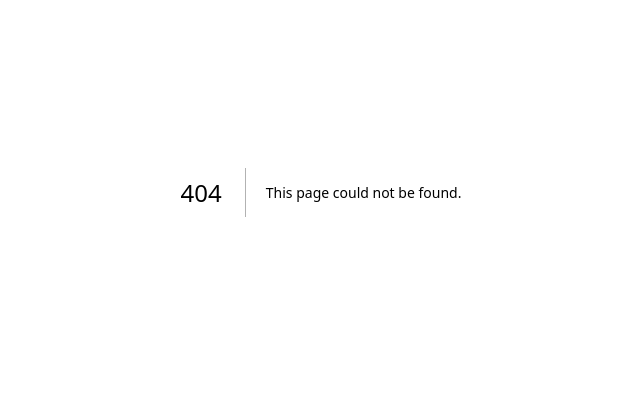
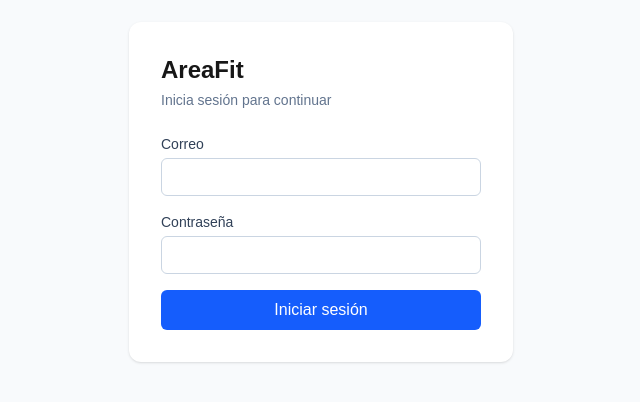
Before and after one commit to uteau/areafit, a Next.js app: page /login in a window 1280 px wide. Before the commit this address had no page. Shown: the part 208-610 px from the top of the page, without its empty margins (319-959 px from the left). Built offline with nearby package versions, Linux system fonts and the light colour scheme.

Commit message:
feat(auth): login, logout and role access controls

```diff
--- /dev/null
+++ b/app/(auth)/login/actions.ts
@@ -0,0 +1,16 @@
+'use server'
+
+import { redirect } from 'next/navigation'
+import { createClient } from '@/lib/supabase/server'
+
+export async function signIn(formData: FormData) {
+  const supabase = await createClient()
+  const email = String(formData.get('email'))
+  const password = String(formData.get('password'))
+
+  const { error } = await supabase.auth.signInWithPassword({ email, password })
+  if (error) {
+    redirect(`/login?error=El+correo+o+la+contraseña+son+incorrectos`)
+  }
+  redirect('/calendario')
+}
--- /dev/null
+++ b/app/(auth)/login/page.tsx
@@ -0,0 +1,52 @@
+import { signIn } from './actions'
+
+export default async function LoginPage({
+  searchParams,
+}: {
+  searchParams: Promise<{ error?: string }>
+}) {
+  const params = await searchParams
+  const error = params.error
+
+  return (
+    <main className="flex min-h-screen items-center justify-center bg-slate-50 p-6">
+      <div className="w-full max-w-sm rounded-xl bg-white p-8 shadow-sm">
+        <h1 className="text-2xl font-semibold">AreaFit</h1>
+        <p className="mt-1 text-sm text-slate-500">Inicia sesión para continuar</p>
+
+        {error ? (
+          <p className="mt-4 rounded-md bg-red-50 px-3 py-2 text-sm text-red-700" role="alert">
+            {error}
+          </p>
+        ) : null}
+
+        <form action={signIn} className="mt-6 flex flex-col gap-4">
+          <label className="flex flex-col gap-1 text-sm">
+            <span className="font-medium text-slate-700">Correo</span>
+            <input
+              name="email"
+              type="email"
+              required
+              className="rounded-md border border-slate-300 px-3 py-2 text-slate-900 outline-none focus:border-blue-500 focus:ring-2 focus:ring-blue-100"
+            />
+          </label>
+          <label className="flex flex-col gap-1 text-sm">
+            <span className="font-medium text-slate-700">Contraseña</span>
+            <input
+              name="password"
+              type="password"
+              required
+              className="rounded-md border border-slate-300 px-3 py-2 text-slate-900 outline-none focus:border-blue-500 focus:ring-2 focus:ring-blue-100"
+            />
+          </label>
+          <button
+            type="submit"
+            className="rounded-md bg-blue-600 px-4 py-2 font-medium text-white hover:bg-blue-700"
+          >
+            Iniciar sesión
+          </button>
+        </form>
+      </div>
+    </main>
+  )
+}
--- /dev/null
+++ b/app/auth/callback/route.ts
@@ -0,0 +1,13 @@
+import { NextResponse } from 'next/server'
+import { createClient } from '@/lib/supabase/server'
+
+export async function GET(request: Request) {
+  const { searchParams, origin } = new URL(request.url)
+  const code = searchParams.get('code')
+  if (code) {
+    const supabase = await createClient()
+    const { error } = await supabase.auth.exchangeCodeForSession(code)
+    if (!error) return NextResponse.redirect(`${origin}/calendario`)
+  }
+  return NextResponse.redirect(`${origin}/login`)
+}
--- /dev/null
+++ b/app/logout/route.ts
@@ -0,0 +1,8 @@
+import { NextResponse } from 'next/server'
+import { createClient } from '@/lib/supabase/server'
+
+export async function POST() {
+  const supabase = await createClient()
+  await supabase.auth.signOut()
+  return NextResponse.redirect(new URL('/login', process.env.NEXT_PUBLIC_SUPABASE_URL ?? 'http://localhost:3000'), { status: 302 })
+}
--- /dev/null
+++ b/lib/access.ts
@@ -0,0 +1,18 @@
+export type Role = 'admin' | 'entrenador' | 'deportista'
+
+export const ROLES: Role[] = ['admin', 'entrenador', 'deportista']
+
+export function isStaff(role: Role | null | undefined): boolean {
+  return role === 'admin' || role === 'entrenador'
+}
+
+export function labelOf(role: Role): string {
+  switch (role) {
+    case 'admin':
+      return 'Admin'
+    case 'entrenador':
+      return 'Entrenador'
+    case 'deportista':
+      return 'Deportista'
+  }
+}
```
Also changed, not shown: 1 other file (tests, documents, lock files or other folders).
